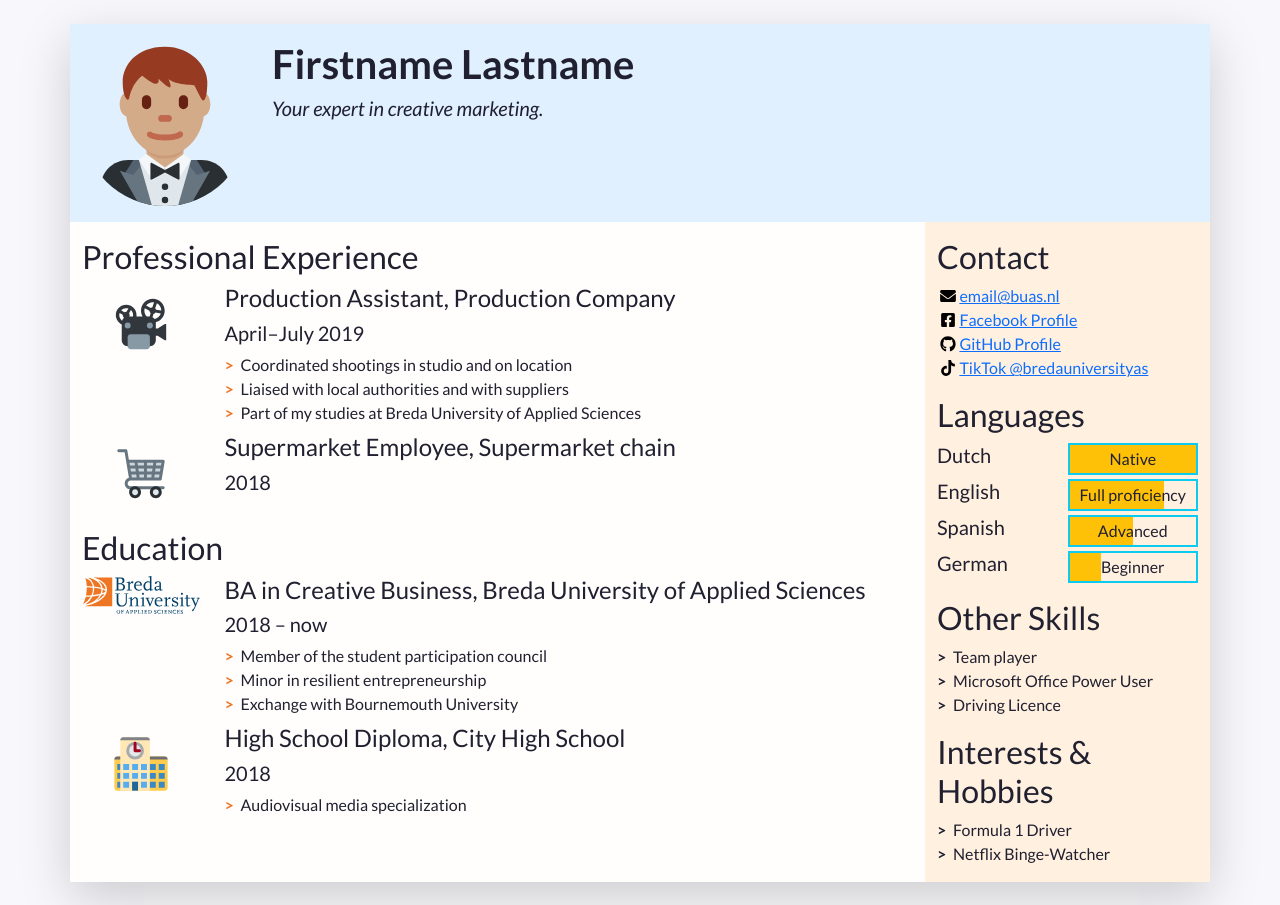
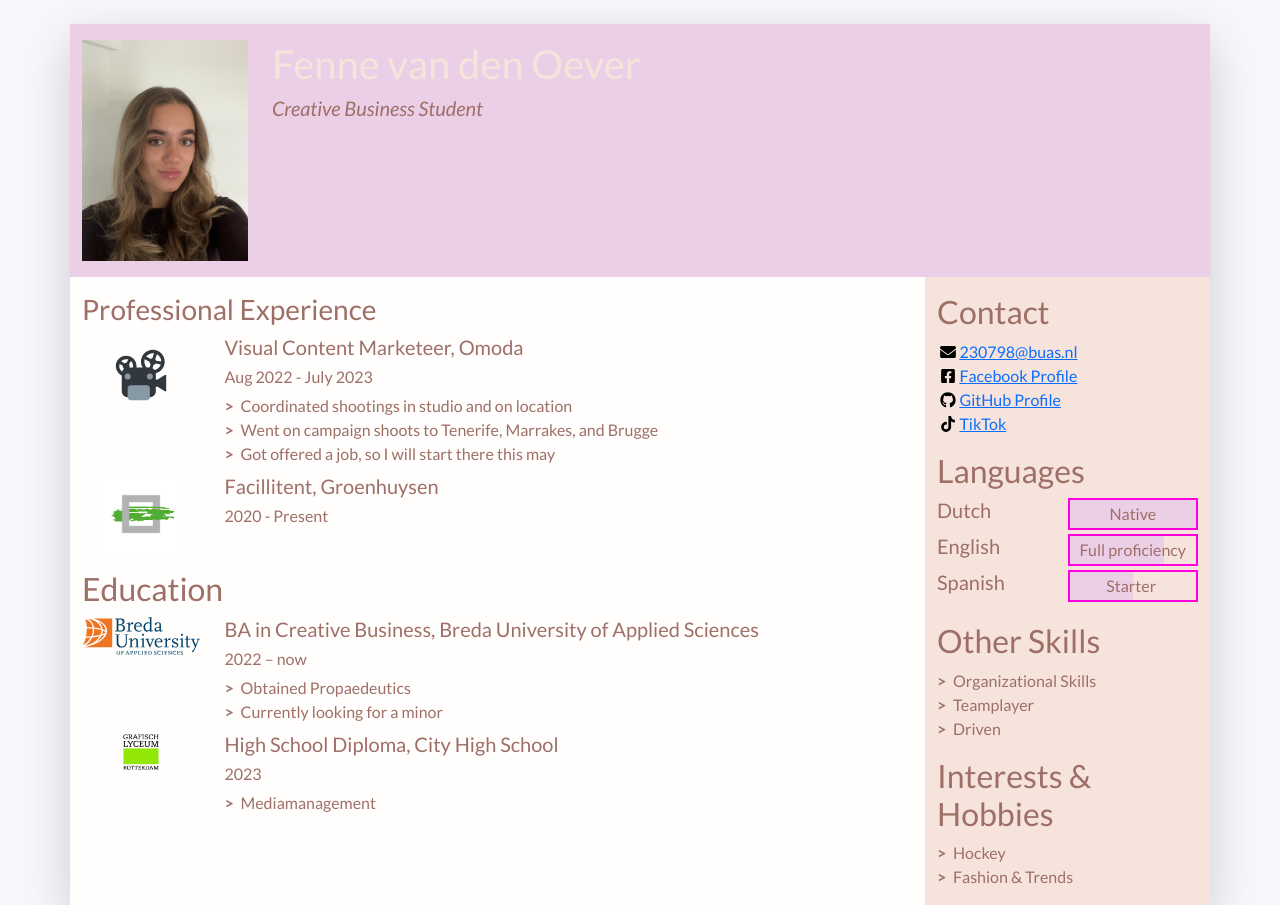
Before and after one commit to Fennevdo/CV-TTL1-21.2.25, a plain HTML site: page index.html in a window 1280 px wide. Shown: the top 905 px of the page. Drawn offline with nearby package versions, Linux system fonts and the light colour scheme.

Commit message:
New saving 12.03
New saving

```diff
--- a/css/styles.css
+++ b/css/styles.css
@@ -7,14 +7,14 @@
 
 body {
 	font-family: Lato, "Open Sans", Roboto, "Segoe UI", "Helvetica Neue", Helvetica, Arial, sans-serif;
-	color: #202030;
+	color: #9E6F67;
 	background-color: #f8f8fc;
 }
 
 /* Styles for custom classes in the document. (There are more, try to find them out!) */
 
 .resume-header {
-    background-color: #e0f0ff;
+    background-color: #EBCFE6;
 }
 
 .resume-main {
@@ -22,7 +22,7 @@ body {
 }
 
 .resume-aside {
-	background-color: #fff0e0;
+	background-color: #F6E3DB;
 }
 
 /* Styles for lists in the document */
@@ -36,7 +36,7 @@ body {
 }
 
 .biography-details li::before {
-	color: #EE7623;
+	color: #9E6F67;
 }
 
 .biography-details li, .skill-list li {
@@ -49,3 +49,19 @@ body {
 	height: 1em;
 	flex-basis: 1.4em;
 }
+.language-level .language-progress {
+    background-color: #EBCFE6 !important; /* Change to your desired color */
+}
+
+.language-level  {
+    background-color: #F6E3DB !important; /* Change to your desired color */
+}
+.language-level {
+    border: 4px solid #ff00dd; /* Change to your desired border color */
+    border-color: #ff00dd !important;
+    border-radius: 0px; /* Optional: Add rounded corners */
+}
+	.custom-heading {
+    font-family: 'Baskerville', 'Palatino Linotype', 'Palatino', 'Century Schoolbook L', 'Times New Roman', 'serif'sans-serif; /* Change the font */
+    color: #F6E3DB; /* Change the color */
+}
--- a/index.html
+++ b/index.html
@@ -43,14 +43,14 @@
             "w-100" makes sure the image takes the full width of the column it's in
             "rounded-circle" cuts a circle around the image
           -->
-          <img class="w-100 rounded-circle my-3" src="images/portrait.svg" alt="Portrait of Firstname Lastname" width="160">
+          <img class="w-100 rounded- my-3" src="images/IMG_8376.jpeg" alt="Portrait of Firstname Lastname" width="160">
         </div>
         <!--
           A container to wrap around your name and tagline. Full-width at small size, then columns of increasing size.
         -->
         <div class="col-12 col-sm-8 col-md-9 col-lg-10 my-3 header-content">
-          <h1 class="fw-bolder">Firstname Lastname</h1>
-          <h5 class="fst-italic tagline">Your expert in creative marketing.</h5>
+          <h1 class="custom-heading">Fenne van den Oever&nbsp;</h1>
+          <h5 class="fst-italic tagline">Creative Business Student</h5>
         </div>
       </header>
 
@@ -70,7 +70,7 @@
             <section> is yet another semantic element. The first one is for professional experience.
           -->
           <section class="my-3 biography-section">
-            <h2>Professional Experience</h2>
+            <h3>Professional Experience</h3>
             <!--
               Each list item (li) in the unordered list (ul) below will be one job.
               "list-unstyled" is a class that hides the bullet points of a list.
@@ -84,13 +84,13 @@
                   <img class="biography-logo mw-100 d-block mx-auto" src="images/employers/projector.svg" alt="Company logo" width="80">
                 </div>
                 <div class="biography-contents col-9 col-sm-10 col-md-9 col-lg-10">
-                  <h4>Production Assistant, Production Company</h4>
-                  <h5>April&ndash;July 2019</h5>
+                  <h5>Visual Content Marketeer, Omoda</h5>
+                  <h6>Aug 2022 - July 2023</h6>
                   <!-- Use the list below to talk about your achievements -->
                   <ul class="biography-details list-unstyled">
                     <li>Coordinated shootings in studio and on location</li>
-                    <li>Liaised with local authorities and with suppliers</li>
-                    <li>Part of my studies at Breda University of Applied Sciences</li>
+                    <li>Went on campaign shoots to Tenerife, Marrakes, and Brugge&nbsp;&nbsp;</li>
+                    <li>Got offered a job, so I will start there this may</li>
                   </ul>
                 </div>
               </li>
@@ -99,11 +99,11 @@
               <li class="biography-item row mb-2">
                 <div class="logo-container col-3 col-sm-2 col-md-3 col-lg-2">
                 <!-- We're using a grid inside a grid so we can align logos and text -->
-                  <img class="biography-logo mw-100 d-block mx-auto" src="images/employers/trolley.svg" alt="Company logo" width="80">
+                  <img class="biography-logo mw-100 d-block mx-auto" src="images/Groenhuysen.png" alt="Company logo" width="80">
                 </div>
                 <div class="biography-contents col-9 col-sm-10 col-md-9 col-lg-10">
-                  <h4>Supermarket Employee, Supermarket chain</h4>
-                  <h5>2018</h5>
+                  <h5>Facillitent, Groenhuysen</h5>
+                  <h6>2020 - Present</h6>
                   <!-- This entry doesn't have a list of achievements, but you can copy-paste the one from above -->
                 </div>
               </li>
@@ -123,13 +123,12 @@
                   <img class="biography-logo mw-100 d-block mx-auto" src="images/schools/logo-buas.svg" alt="School logo" width="120">
                 </div>
                 <div class="biography-contents col-9 col-sm-10 col-md-9 col-lg-10">
-                  <h4>BA in Creative Business, Breda University of Applied Sciences</h4>
-                  <h5>2018&nbsp;&ndash;&nbsp;now</h5>
+                  <h5>BA in Creative Business, Breda University of Applied Sciences</h5>
+                  <h6>2022 –&nbsp;now</h6>
                   <!-- Use the list below to talk about minors, exchanges, extra-curricular activities. -->
                   <ul class="biography-details list-unstyled">
-                    <li>Member of the student participation council</li>
-                    <li>Minor in resilient entrepreneurship</li>
-                    <li>Exchange with Bournemouth University</li>
+                    <li>Obtained Propaedeutics</li>
+                    <li>Currently looking for a minor</li>
                   </ul>
                 </div>
               </li>
@@ -137,13 +136,13 @@
               <!-- 2nd item in education -->
               <li class="biography-item row mb-2">
                 <div class="logo-container col-3 col-sm-2 col-md-3 col-lg-2">
-                  <img class="biography-logo mw-100 d-block mx-auto" src="images/schools/school.svg" alt="School logo" width="80">
+                  <img class="biography-logo mw-100 d-block mx-auto" src="images/GLR.webp" alt="School logo" width="40">
                 </div>
                 <div class="biography-contents col-9 col-sm-10 col-md-9 col-lg-10">
-                  <h4>High School Diploma, City High School</h4>
-                  <h5>2018</h5>
-                  <ul class="biography-details list-unstyled">
-                    <li>Audiovisual media specialization</li>
+                  <h5>High School Diploma, City High School</h5>
+                  <h6>2023</h6>
+<ul class="biography-details list-unstyled">
+                <li>Mediamanagement</li>
                   </ul>
                 </div>
               </li>
@@ -172,28 +171,28 @@
             -->
             <ul class="contact-list list-unstyled">
               <li class="contact-item">
-                <a class="d-flex align-items-center" href="mailto:email@buas.nl" target="_blank">
+                <a class="d-flex align-items-center" href="https://outlook.office.com/mail/inbox/id/AAQkAGUzMDNlZDgzLTgzOTItNDQ5YS05ZDllLTMwZWI0OTc1OTNiOQAQAO3xcrUS1DBInkwK7xRiFts%3d/" target="_blank">
                   <img class="contact-icon" src="images/icons/envelope.svg" alt="Email">
-                  email@buas.nl
-                </a>
+                230798@buas.nl
+              </a>
               </li>
               <li class="contact-item">
-                <a class="d-flex align-items-center" href="https://facebook.com/" target="_blank">
+                <a class="d-flex align-items-center" href="https://www.facebook.com/profile.php?id=100090229188746&locale=nl_NL" target="_blank">
                   <img class="contact-icon" src="images/icons/facebook.svg" alt="Facebook">
                   Facebook Profile
                 </a>
               </li>
               <li class="contact-item">
-                <a class="d-flex align-items-center" href="https://github.com/" target="_blank">
+                <a class="d-flex align-items-center" href="https://github.com/Fennevdo/CV-TTL1-21.2.25" target="_blank">
                   <img class="contact-icon" src="images/icons/github.svg" alt="LinkedIn">
                   GitHub Profile
                 </a>
               </li>
               <li class="contact-item">
-                <a class="d-flex align-items-center" href="https://www.tiktok.com/@bredauniversityas" target="_blank">
+                <a class="d-flex align-items-center" href="https://www.tiktok.com/@fennevdoever?lang=nl-NL" target="_blank">
                   <img class="contact-icon" src="images/icons/tiktok.svg" alt="Mobile Phone">
-                  TikTok @bredauniversityas
-                </a>
+                TikTok
+              </a>
               </li>
             </ul>
           </section>
@@ -225,17 +224,10 @@
                 <div class="language-level w-50 border border-info border-2 position-relative">
                   <!-- The div below is a progress bar. Choose between w-25, w-50, w-75 and w-100 to show your level of fluency -->
                   <div class="language-progress position-absolute bg-warning h-100 w-50"></div>
-                  <h6 class="position-absolute w-100 text-center top-0 py-1">Advanced</h6>
+                  <h6 class="position-absolute w-100 text-center top-0 py-1">Starter&nbsp;</h6>
                 </div>
               </li>
-              <li class="language-item d-flex mb-1">
-                <h5 class="language-name w-50">German</h5>
-                <div class="language-level w-50 border border-info border-2 position-relative">
-                  <!-- The div below is a progress bar. Choose between w-25, w-50, w-75 and w-100 to show your level of fluency -->
-                  <div class="language-progress position-absolute bg-warning h-100 w-25"></div>
-                  <h6 class="position-absolute w-100 text-center top-0 py-1">Beginner</h6>
-                </div>
-              </li>
+              <li class="language-item d-flex mb-1"> </li>
             </ul>
           </section>
 
@@ -244,9 +236,9 @@
           <section class="my-3 aside-section">
             <h2>Other Skills</h2>
             <ul class="skill-list list-unstyled">
-              <li class="skill-item">Team player</li>
-              <li class="skill-item">Microsoft Office Power User</li>
-              <li class="skill-item">Driving Licence</li>
+              <li class="skill-item">Organizational Skills&nbsp;</li>
+              <li class="skill-item">Teamplayer</li>
+              <li class="skill-item">Driven</li>
             </ul>
           </section>
 
@@ -255,8 +247,8 @@
           <section class="my-3 aside-section">
             <h2>Interests &amp; Hobbies</h2>
             <ul class="skill-list list-unstyled">
-              <li class="skill-item">Formula 1 Driver</li>
-              <li class="skill-item">Netflix Binge-Watcher</li>
+              <li class="skill-item">Hockey</li>
+              <li class="skill-item">Fashion &amp; Trends</li>
             </ul>
           </section>
 
```
Also changed, not shown: images/GLR.webp (added), images/Groenhuysen.png (added), images/IMG_8376.jpeg (added), 2 other files.
